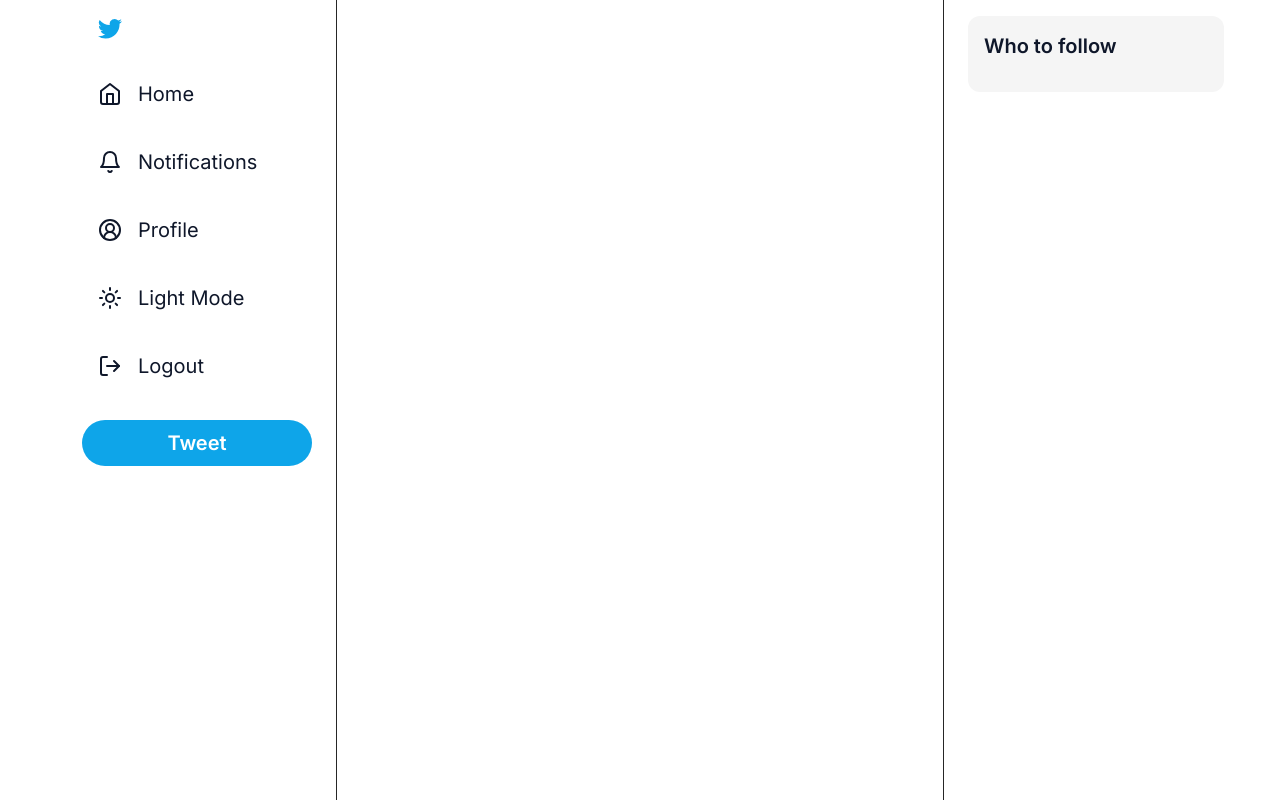
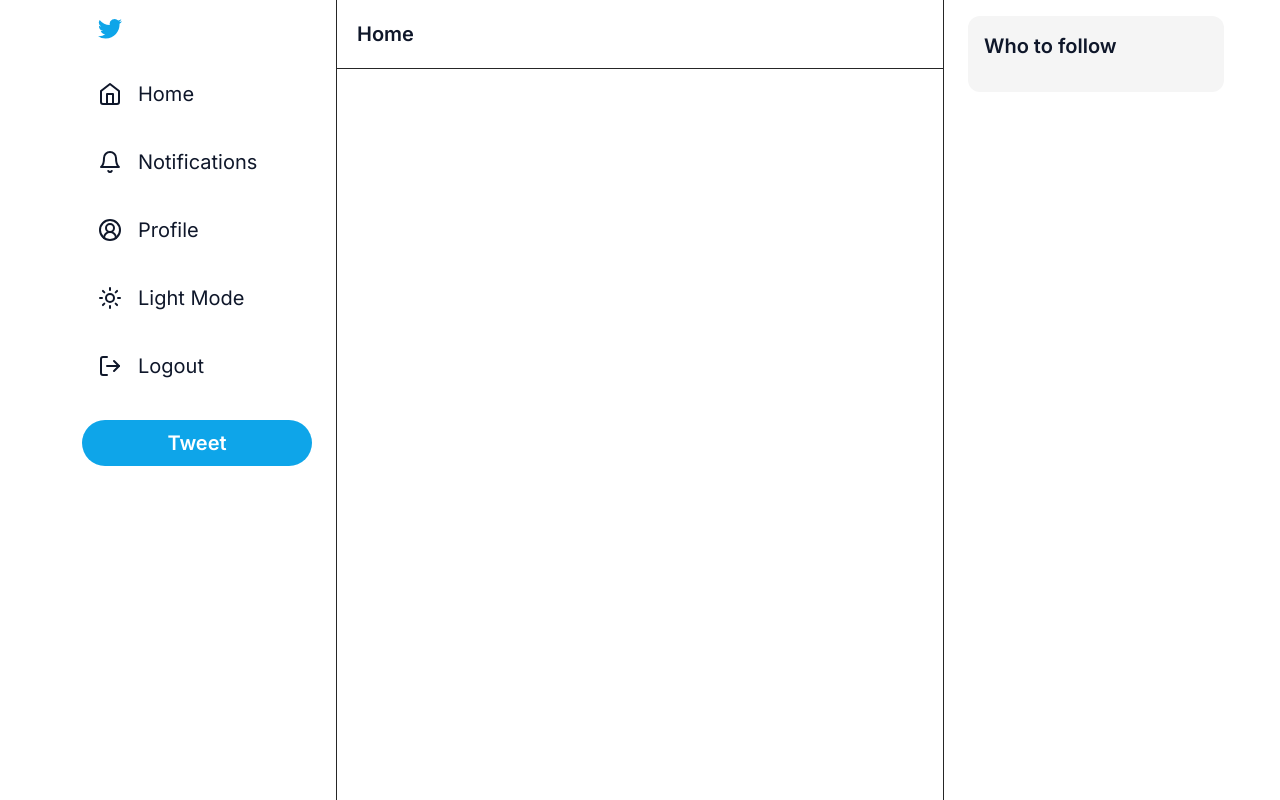
Before and after one commit to healertrix/twitter, a Next.js app: page / in a window 1280 px wide. Built offline with nearby package versions, Linux system fonts and the light colour scheme.

Commit message:
Layout finalized

```diff
--- a/app/custom_components/Header.tsx
+++ b/app/custom_components/Header.tsx
@@ -1,10 +1,32 @@
 'use client'
 import React from 'react'
+import { BiArrowBack } from 'react-icons/bi';
+interface HeaderProps {
+  label?: string,
+  showBackArrow?: boolean,
+}
 import { useRouter } from 'next/navigation'
 import { useCallback } from 'react'
-export default function Header() {
-  return (
-      <>
-      </>
-  )
+export default function Header({ label, showBackArrow }: HeaderProps) {
+  const router = useRouter();
+  const handleClick = useCallback(() => {
+    router.push('/');
+  }, [router]);
+
+  return <>
+    <div className='border-b-[1px] border-neutral-800 p-5'>
+      <div className="flex flex-row items-center gap-2">
+        {showBackArrow && (
+          <BiArrowBack
+            onClick={handleClick}
+            size={20}
+            className="
+              cursor-pointer
+              hover:opacity-70
+              transition
+          "/>)}
+        <h1 className='text-xl font-semibold'>{ label}</h1>
+      </div>
+  </div>
+  </>;
 }
--- a/app/page.tsx
+++ b/app/page.tsx
@@ -4,11 +4,7 @@
 export default function Home() {
   return (
     <>
-
-      <Header
-        // label='Home'
-      ></Header>
-
+      <Header label='Home'></Header>
     </>
   );
 }
```
